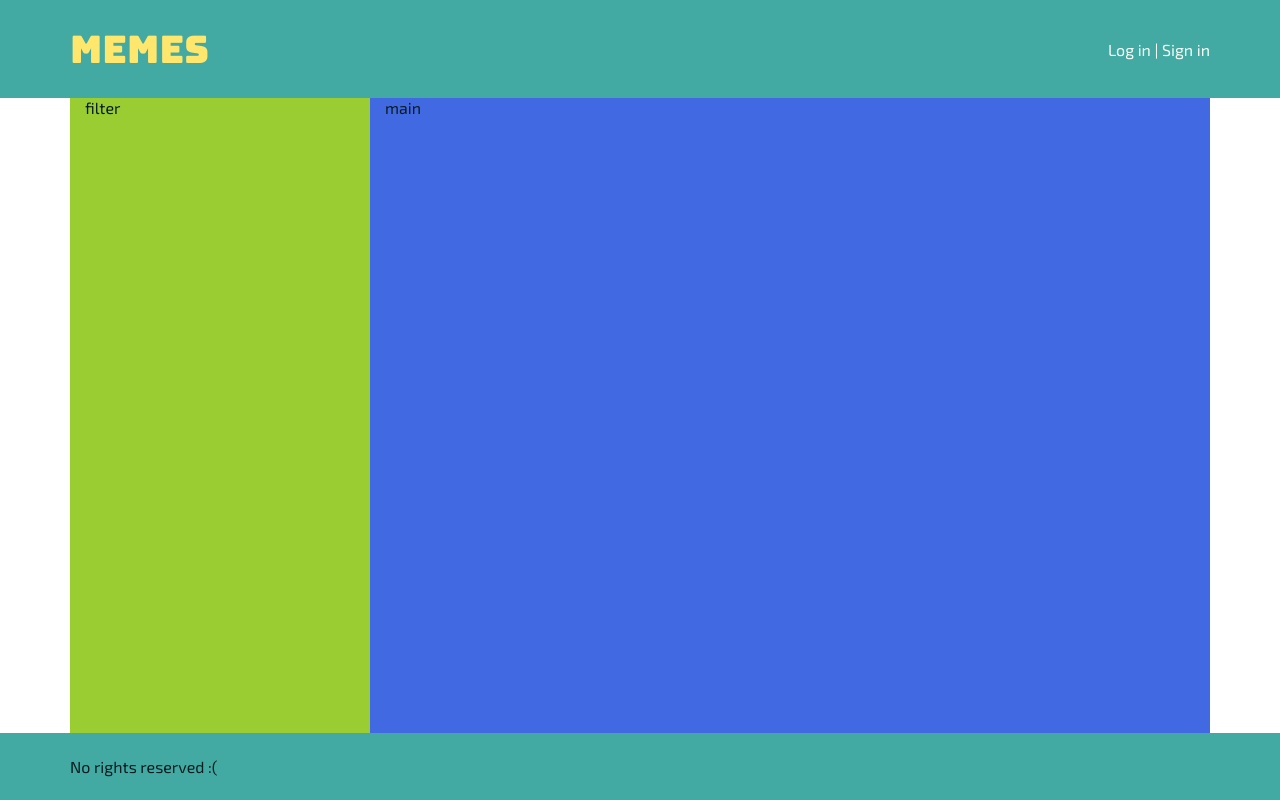
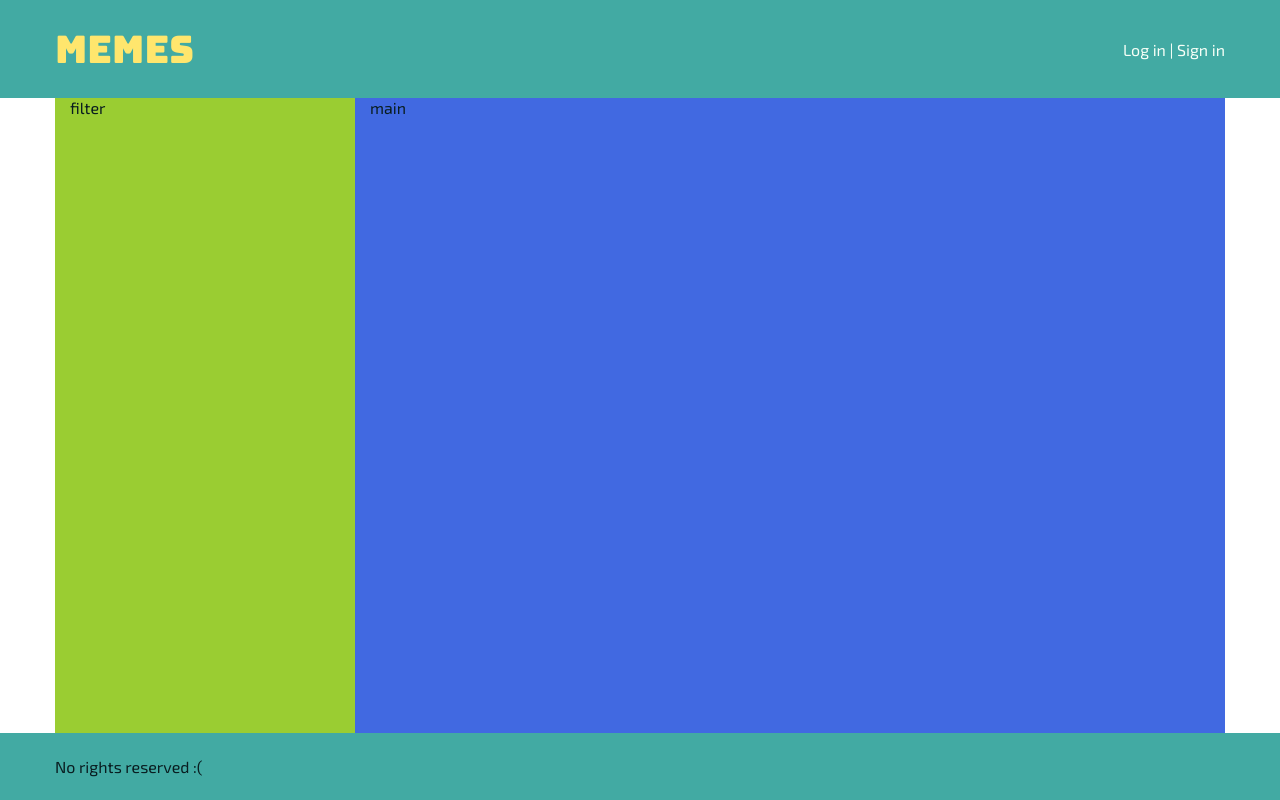
Before and after one commit to MemeRelax/MemeRelax, a Vue app: page /#/ in a window 1280 px wide. Built offline with nearby package versions, Linux system fonts and the light colour scheme.

Commit message:
add height to body and html

```diff
--- a/src/styles/_reset.scss
+++ b/src/styles/_reset.scss
@@ -6,6 +6,10 @@
   box-sizing: inherit;
 }
 
+html {
+  height: 100%;
+}
+
 body {
-  box-sizing: border-box;
+  height: 100%;
 }
```
